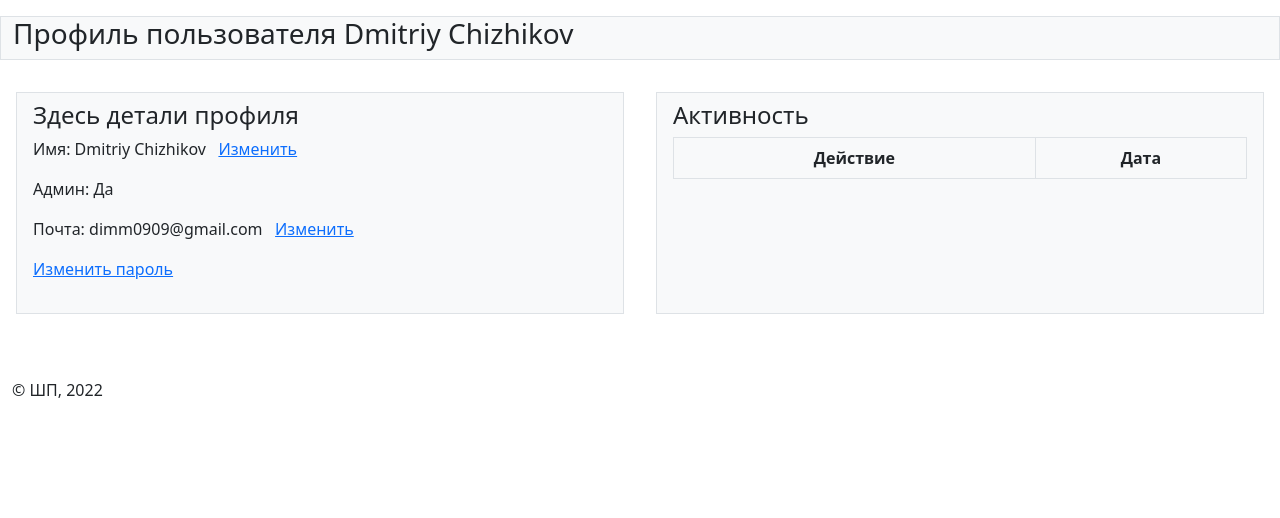
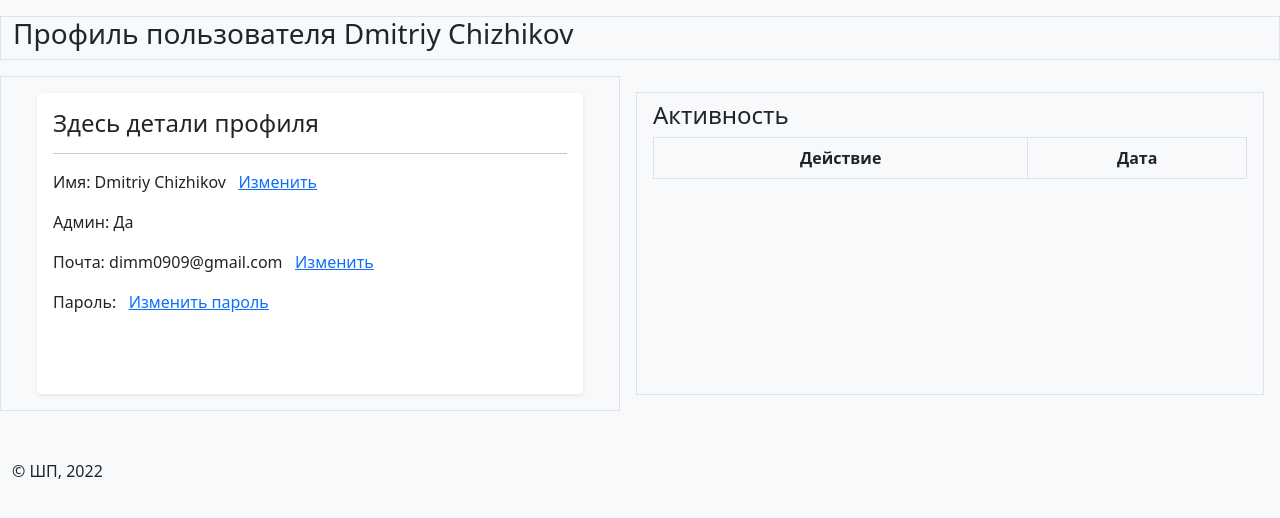
Before and after one commit to dimm0909/simple-votings, a Django app: page /profile/1/ in a window 1280 px wide. Shown: the part 56-574 px from the top of the page. Run offline with Django 3.2, Linux system fonts and the light colour scheme; a user stored in the database is signed in; data comes from the database, SQL or seed files in the repository; lists and menus that the app fills with data are empty.

Commit message:
intermediate commit

```diff
--- a/main/templates/base/base.html
+++ b/main/templates/base/base.html
@@ -10,7 +10,7 @@
     </head>
 
 
-    <body>
+    <body class="bg-light">
         <header>
             {% include 'base/menu.html' %}
         </header>
--- a/main/templates/pages/profile.html
+++ b/main/templates/pages/profile.html
@@ -3,16 +3,17 @@
 
 {% block content %}
   <div class="row">
-    <div class="col border bg-light mt-2">
+    <div class="col border mt-2">
       <h3>Профиль пользователя {{ user.username }}</h3>
     </div>
   </div>
-
   <div class="row mt-3">
-    <div class="col border m-3 bg-light px-3 py-2">
+    <div class="col border">
+    <div class="container">
+      <div class="my-3 p-3 bg-body rounded shadow-sm">
         <h4>Здесь детали профиля</h4>
-      <p id="id_name">Имя: {{ user.username }}&nbsp&nbsp&nbsp<a onclick="change_name()" id="btn_change_name" href="#">Изменить</a>
-      </p>
+        <hr>
+        <p id="id_name">Имя: {{ user.username }}&nbsp&nbsp&nbsp<a onclick="change_name()" id="btn_change_name" href="#">Изменить</a></p>
         <form method="POST" action="{% url 'profile' user.id %}" id="form_change_name" hidden>
           {% csrf_token %}
           <label for="id_new_name" class="form-label">Введите новое имя:</label>
@@ -21,12 +22,13 @@
           <br>
           <br>
         </form>
-
+        <p>Админ:
         {% if user.is_superuser %}
-      <p>Админ: Да</p>
+        Да
         {% else %}
-      <p>Админ: Нет</p>
+        Нет
         {% endif %}
+        </p>
 
         <p id="id_email">Почта: {{ user.email }}&nbsp&nbsp&nbsp<a onclick="change_email()" id="btn_change_email" href="#">Изменить</a>
         </p>
@@ -40,7 +42,7 @@
           <br>
         </form>
 
-      <a onclick="change_password()" id="btn_change_psw" href="#">Изменить пароль</a>
+        <p>Пароль:&nbsp&nbsp&nbsp<a onclick="change_password()" id="btn_change_psw" href="#">Изменить пароль</a></p>
         <br id="br_useless">
         <form method="POST" action="{% url 'profile' user.id %}" id="form_change_psw" hidden>
           {% csrf_token %}
@@ -54,7 +56,8 @@
         </form>
         <br>
        </div>
-
+     </div>
+    </div>
     <div class="col border m-3 bg-light px-3 py-2">
       <h4>Активность</h4>
       <table class="table table-bordered table-hover text-center">
```
Lines whose indentation alone changed are shown as unchanged.
